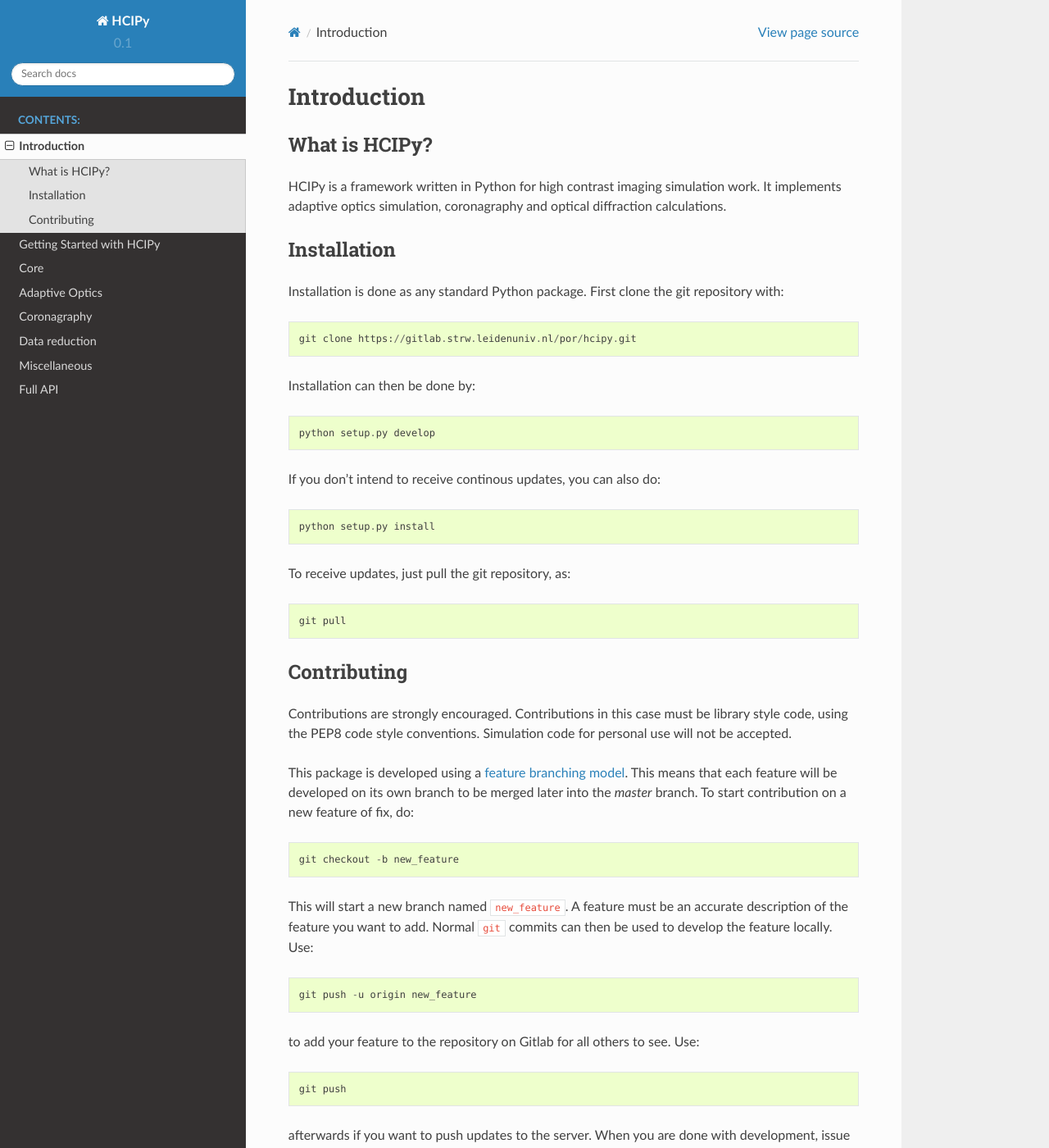
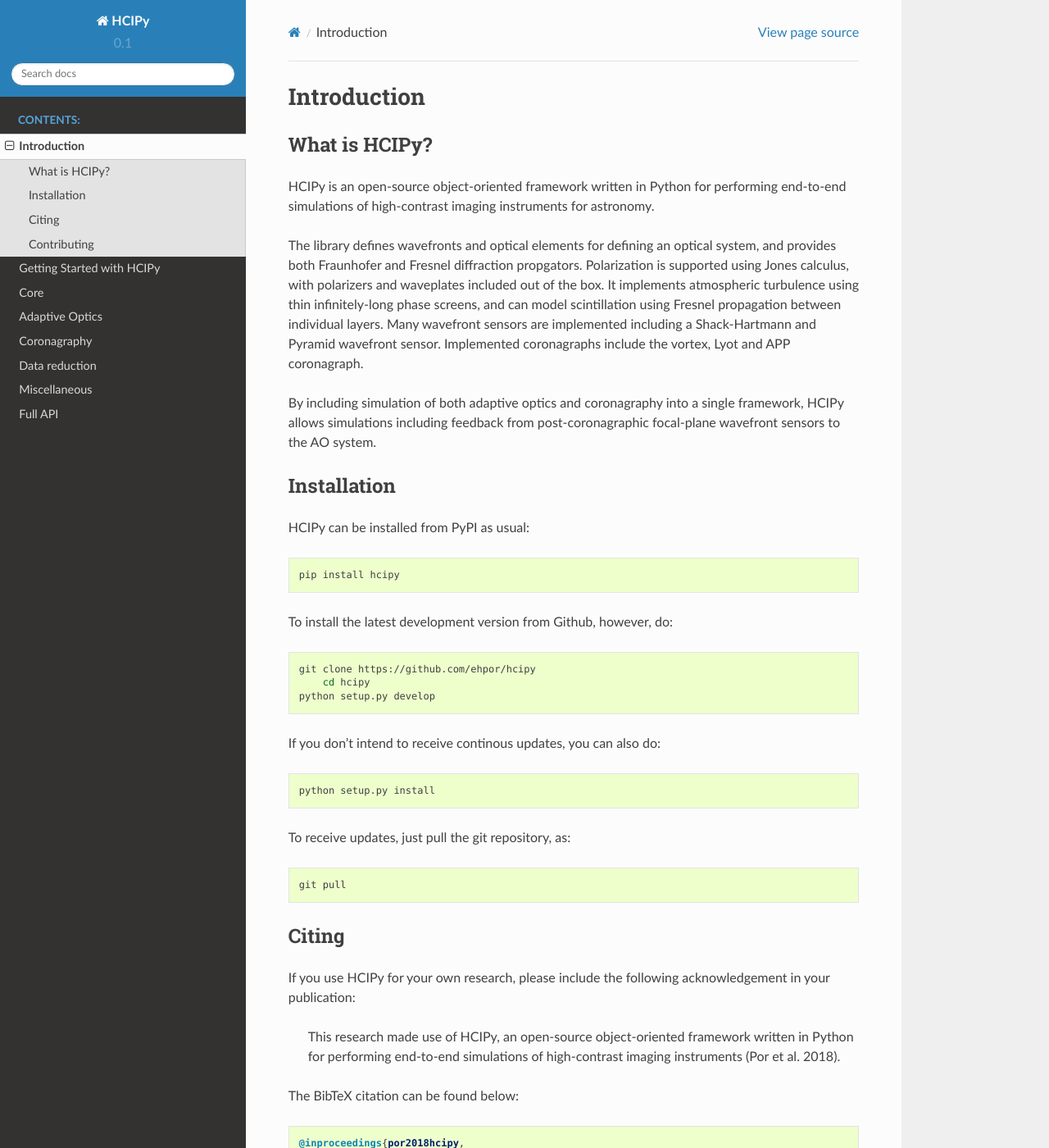
Before and after one commit to ehpor/hcipy, a Sphinx documentation site: the page built from doc/introduction.rst, in a window 1280 px wide and 1400 px high. Shown: the whole window at 82% size. Built offline with Sphinx 7.4.7 and the Read the Docs theme 2.0.0, drawn with Linux system fonts in a browser that asks for light colours; pages that are not in the unit, such as notebooks, are missing from menus; some of the changed text lies outside the part shown.

Commit message:
Refresh introduction for documentation.

```diff
--- a/doc/introduction.rst
+++ b/doc/introduction.rst
@@ -4,42 +4,67 @@
 What is HCIPy?
 ------------------
 
-HCIPy is a framework written in Python for high contrast imaging simulation work. It implements adaptive optics simulation, coronagraphy and optical diffraction calculations.
+
+HCIPy is an open-source object-oriented framework written in Python for performing end-to-end simulations of high-contrast imaging instruments for astronomy.
+
+The library defines wavefronts and optical elements for defining an optical system, and provides both Fraunhofer and Fresnel diffraction propgators. Polarization is supported using Jones calculus, with polarizers and waveplates included out of the box. It implements atmospheric turbulence using thin infinitely-long phase screens, and can model scintillation using Fresnel propagation between individual layers. Many wavefront sensors are implemented including a Shack-Hartmann and Pyramid wavefront sensor. Implemented coronagraphs include the vortex, Lyot and APP coronagraph.
+
+By including simulation of both adaptive optics and coronagraphy into a single framework, HCIPy allows simulations including feedback from post-coronagraphic focal-plane wavefront sensors to the AO system.
 
 Installation
 ----------------------
 
-Installation is done as any standard Python package. First clone the git repository with::
+HCIPy can be installed from PyPI as usual:
 
-    git clone https://gitlab.strw.leidenuniv.nl/por/hcipy.git
+.. code-block:: shell
 
-Installation can then be done by::
+    pip install hcipy
 
+To install the latest development version from Github, however, do:
+
+.. code-block:: shell
+
+    git clone https://github.com/ehpor/hcipy
+	cd hcipy
     python setup.py develop
 
-If you don't intend to receive continous updates, you can also do::
+If you don't intend to receive continous updates, you can also do:
+
+.. code-block:: shell
 
     python setup.py install
 
-To receive updates, just pull the git repository, as::
+To receive updates, just pull the git repository, as:
+
+.. code-block:: shell
 
     git pull
+
+Citing
+------
+
+If you use HCIPy for your own research, please include the following acknowledgement in your publication:
+
+    This research made use of HCIPy, an open-source object-oriented framework written in Python for performing end-to-end simulations of high-contrast imaging instruments (Por et al. 2018).
+
+The BibTeX citation can be found below:
+
+.. code-block:: bib
+
+	@inproceedings{por2018hcipy,
+		author = {Por, E.~H. and Haffert, S.~Y. and Radhakrishnan, V.~M. and Doelman, D.~S. and Van Kooten, M. and Bos, S.~P.},
+		title = "{High Contrast Imaging for Python (HCIPy): an open-source adaptive optics and coronagraph simulator}",
+		booktitle = {Adaptive Optics Systems VI},
+		year = 2018,
+		series = {Proc. {{SPIE}}},
+		volume = 10703,
+		doi = {10.1117/12.2314407},
+		URL = {https://doi.org/10.1117/12.2314407}
+	}
 
 Contributing
 ------------
 
-Contributions are strongly encouraged. Contributions in this case must be library style code, using the PEP8 code style conventions. Simulation code for personal use will not be accepted.
+If you have something to add, or want something added to HCIPy, please let us know. We actively support external contributions to HCIPy, whether small or large. We are operating in a `feature branching workflow`_.
 
-This package is developed using a `feature branching model <https://www.atlassian.com/git/tutorials/comparing-workflows#feature-branch-workflow>`_. This means that each feature will be developed on its own branch to be merged later into the *master* branch. To start contribution on a new feature of fix, do::
-
-    git checkout -b new_feature
-
-This will start a new branch named ``new_feature``. A feature must be an accurate description of the feature you want to add. Normal ``git`` commits can then be used to develop the feature locally. Use::
-
-    git push -u origin new_feature
-
-to add your feature to the repository on Gitlab for all others to see. Use::
-
-    git push
-
-afterwards  if you want to push updates to the server. When you are done with development, issue a merge request on the Gitlab website. The merge request will be granted if there are no conflicts with existing code and formatting requirements.
+.. _feature branching workflow: https://www.atlassian.com/git/tutorials/comparing-workflows#feature-branch-workflow
```
